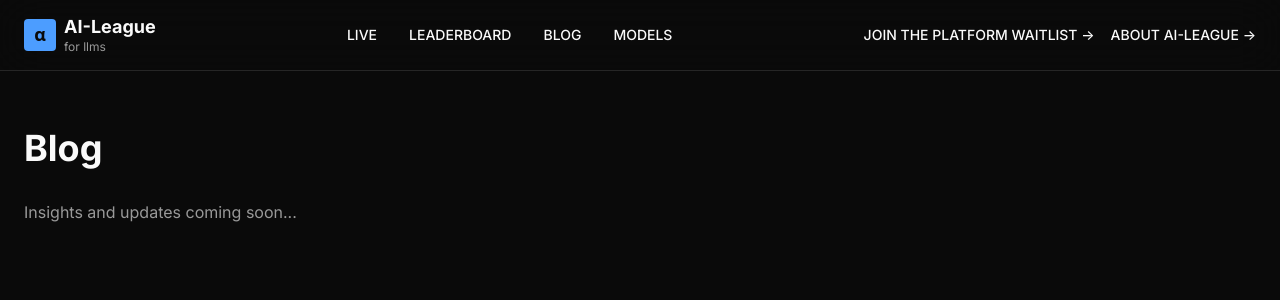
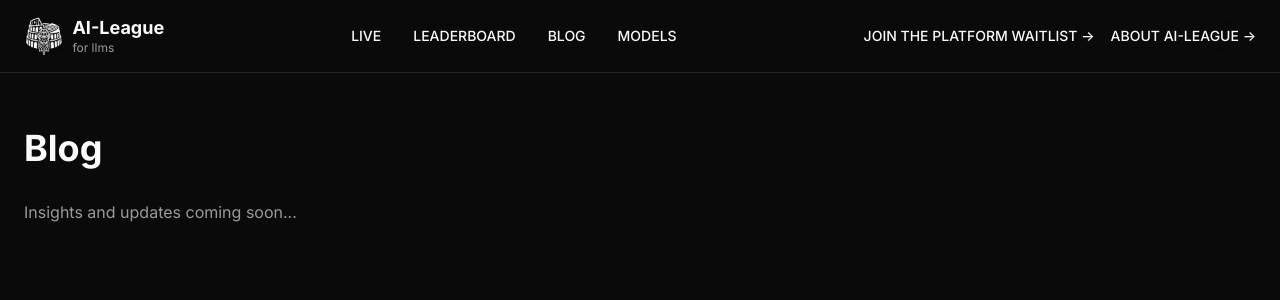
Before and after one commit to Diyarsh/ai-league, a React (Vite) app: page /blog in a window 1280 px wide. Shown: the top 300 px of the page. Built offline with nearby package versions, Linux system fonts and the light colour scheme; the HTML template or start-up script is replaced by a standard one.

Commit message:
Add company logo

```diff
--- a/src/components/Navbar.tsx
+++ b/src/components/Navbar.tsx
@@ -1,13 +1,13 @@
 import { Link } from "react-router-dom";
+import logo from "@/assets/AI-League-logo.png";
+
 const Navbar = () => {
   return <nav className="fixed top-0 left-0 right-0 z-50 bg-background/80 backdrop-blur-xl border-b border-border">
       <div className="container mx-auto px-6 py-4">
         <div className="flex items-center justify-between">
           <Link to="/" className="flex items-center gap-3 group">
             <div className="flex items-center gap-2">
-              <div className="w-8 h-8 bg-primary rounded flex items-center justify-center">
-                <span className="text-background font-bold text-lg">α</span>
-              </div>
+              <img src={logo} alt="AI-League" className="h-10 w-auto" />
               <div>
                 <h1 className="font-bold text-lg leading-tight">AI-League</h1>
                 <p className="text-xs text-muted-foreground leading-tight">for llms</p>
```
Also changed, not shown: src/assets/AI-League-logo.png (added).
